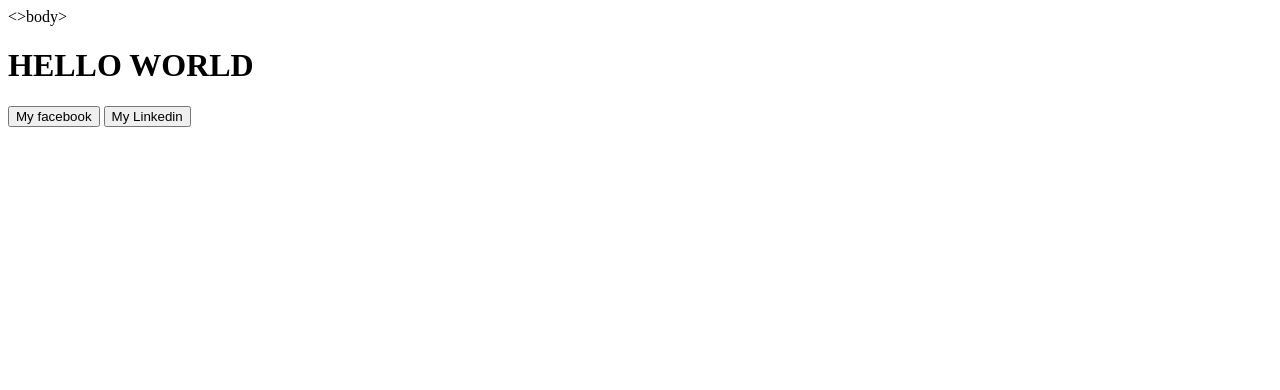
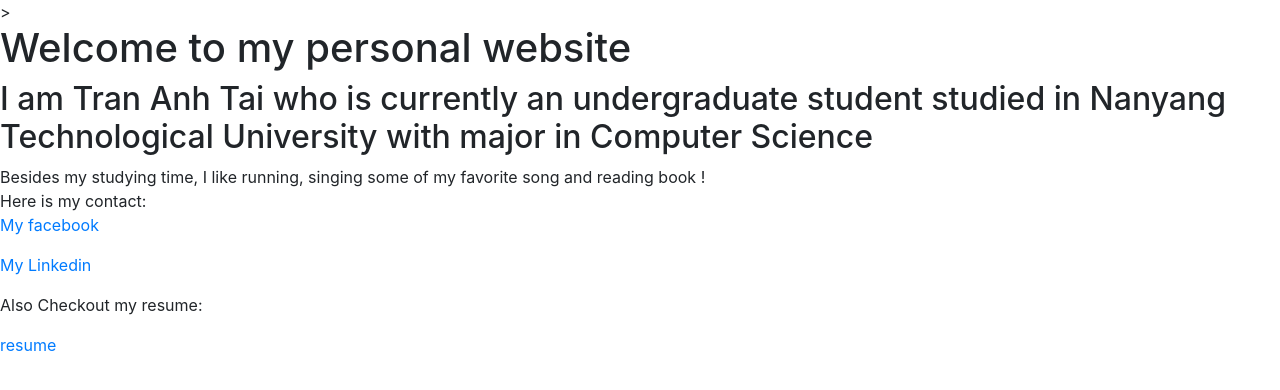
Before and after one commit to saobangmath/saobangmath.github.io, a plain HTML site: page index.html in a window 1280 px wide. Drawn offline with nearby package versions, Linux system fonts and the light colour scheme.

Commit message:
my resume

```diff
--- a/index.html
+++ b/index.html
@@ -1,18 +1,42 @@
 <!doctype html>
 <html lang = "en">
 	<head>
+		<meta name="viewport" content="width=device-width, initial-scale=1, shrink-to-fit=no">
+		<link rel="stylesheet" href="https://stackpath.bootstrapcdn.com/bootstrap/4.1.3/css/bootstrap.min.css" integrity="sha384-MCw98/SFnGE8fJT3GXwEOngsV7Zt27NXFoaoApmYm81iuXoPkFOJwJ8ERdknLPMO" crossorigin="anonymous">
 		<meta charset = "utf-8">
-		<title>Tai's personal website</title>
+		<title>Anh Tai</title>>
 	</head>
-	<>body>
-		<h1>HELLO WORLD</h1>
+	<body>
+		<h1>
+			Welcome to my personal website
+		</h1>
+
+		<h2>
+			I am Tran Anh Tai who is currently an undergraduate student studied in Nanyang Technological University with major in Computer Science
+		</h2>
+
+		<div>
+			Besides my studying time, I like running, singing some of my favorite song and reading book !
+		</div>
+
+		<div>
+			<div>
+				Here is my contact:
+			</div>
+			<p>
+				<a href = "https://www.facebook.com/profile.php?id=100004670776578">
+					My facebook
+				</a>
+			</p>
+			<p>
+				<a href = "https://www.linkedin.com/in/tran-anh-tai-7b8aa2173/">
+					My Linkedin
+				</a>
+			</p>
+		</div>
+		<div>
+			<p>Also Checkout my resume: </p>
+			<a href = "./upload/Tran Anh Tai.pdf"> resume</a>
+		</div>
 	</body>
-
-	<button href = "https://www.facebook.com/profile.php?id=100004670776578">
-			My facebook
-	</button>
-
-	<button href = "https://www.linkedin.com/in/tran-anh-tai-7b8aa2173/">
-			My Linkedin
-	</button>
 </html>
```
Also changed, not shown: 2 other files.
